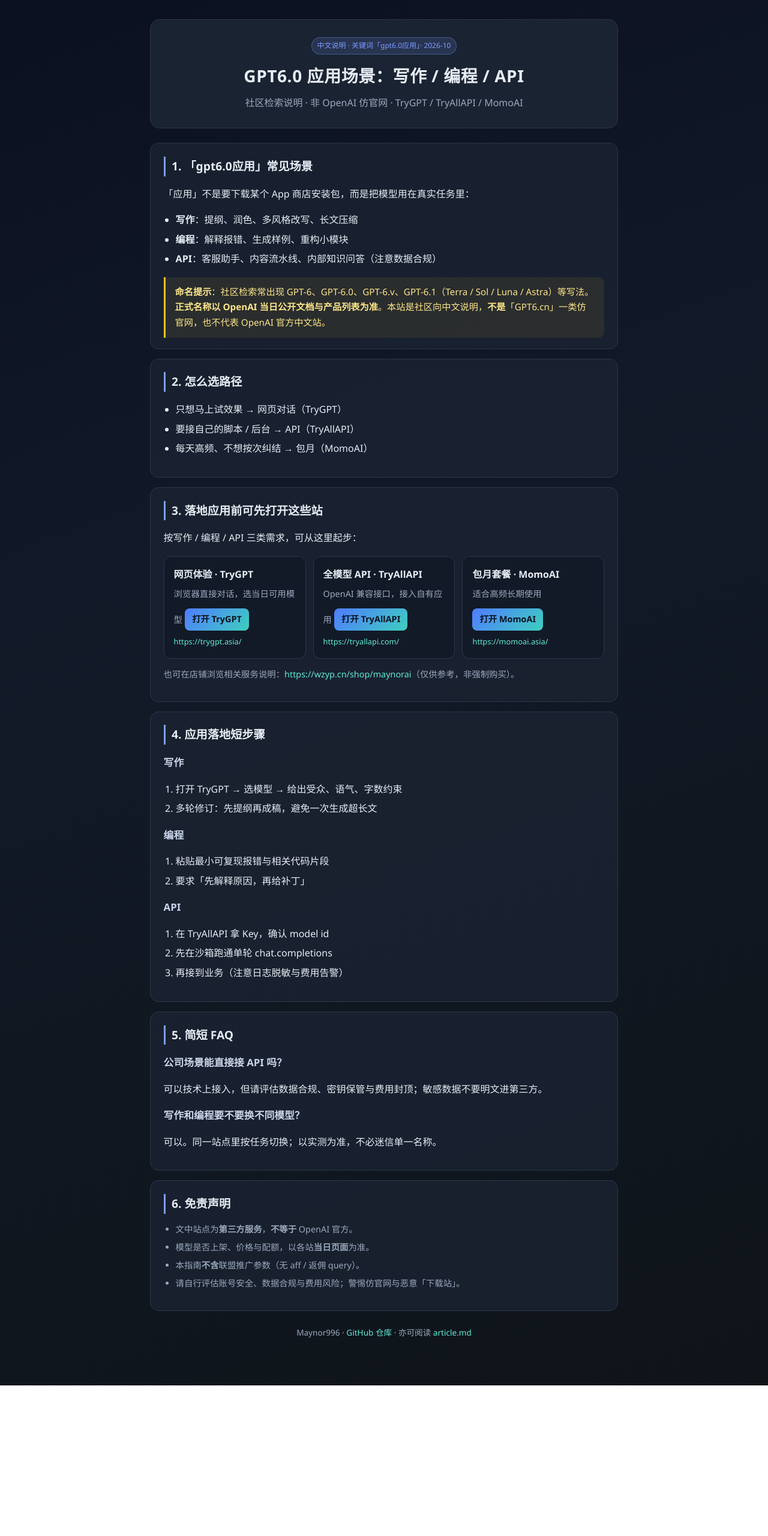
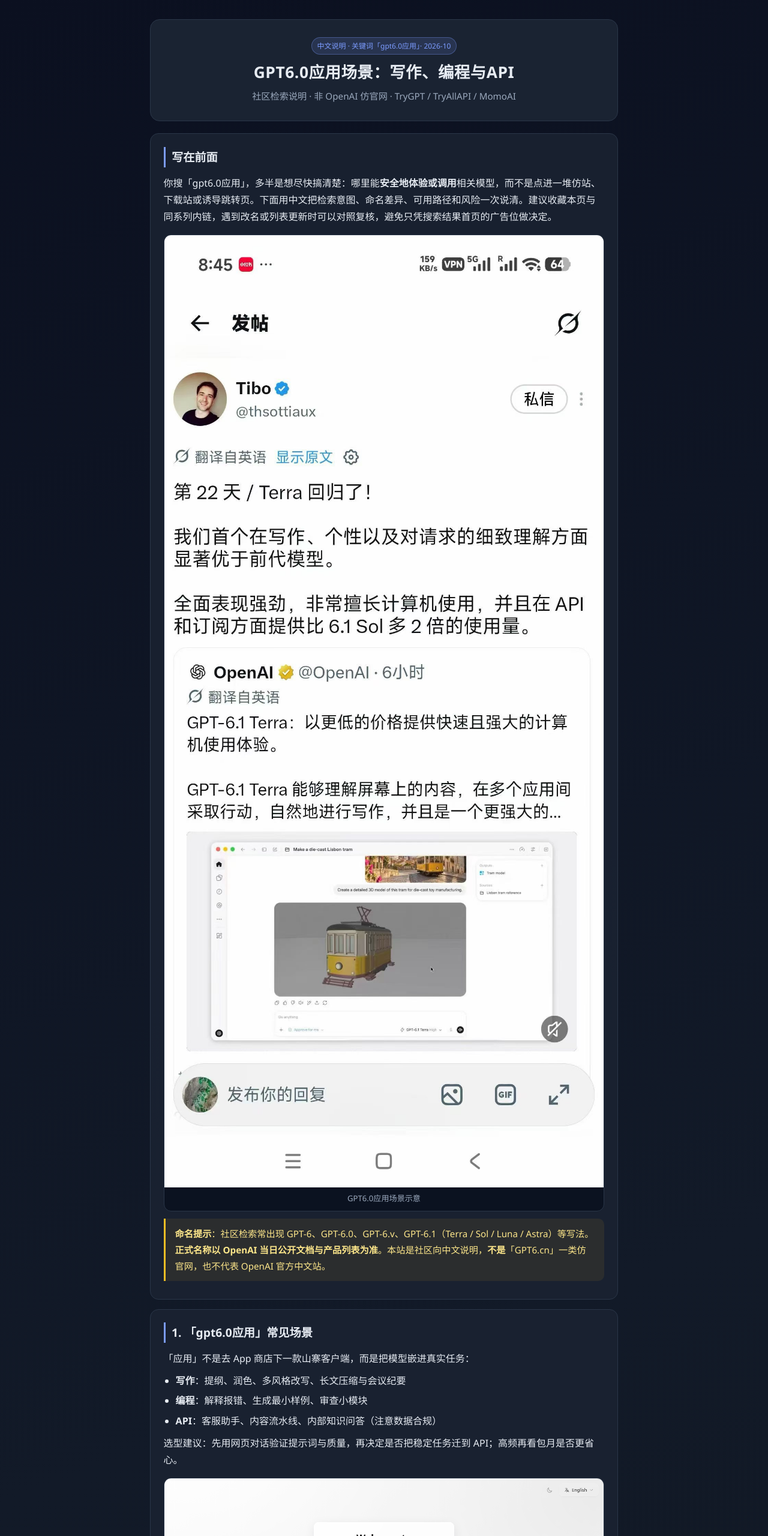
Before and after one commit to Maynor996/gpt6-0-yingyong, a plain HTML site: page docs/index.html in a window 1280 px wide. Shown: the top 2560 px of the page at 60% size. Before the commit the page ends 2309 px from the top, so only its background shows below. Drawn offline with Linux system fonts and the light colour scheme.

Commit message:
SEO + images upgrade for gpt6-0-yingyong
Add local docs images, Open Graph/canonical, expanded FAQ/body,
sibling internal links, and sync README SEO blurb.

```diff
--- a/docs/index.html
+++ b/docs/index.html
@@ -3,9 +3,19 @@
 <head>
   <meta charset="UTF-8" />
   <meta name="viewport" content="width=device-width, initial-scale=1" />
-  <title>GPT6.0 应用场景：写作 / 编程 / API · gpt6.0应用 · TryGPT / TryAllAPI / MomoAI</title>
-  <meta name="description" content="GPT6.0 应用场景：写作 / 编程 / API。澄清社区叫法与官方命名差异，提供网页/API/包月体验路径（TryGPT、TryAllAPI、MomoAI）。含步骤、FAQ 与免责声明。" />
+  <title>GPT6.0应用场景：写作、编程与API · gpt6.0应用</title>
+  <meta name="description" content="GPT6.0应用如何落地？本文覆盖写作润色、编程改错、接口接入三类场景，说明路径选择、合规与费用注意，并给出试用入口、落地短步骤、常见问题，以及与gpt6.v应用等关键词说明页的对照阅读链接。" />
   <meta name="keywords" content="gpt6.0应用,GPT6,GPT-6,TryGPT,TryAllAPI,MomoAI" />
+  <link rel="canonical" href="https://maynor996.github.io/gpt6-0-yingyong/" />
+  <meta property="og:type" content="article" />
+  <meta property="og:title" content="GPT6.0应用场景：写作、编程与API" />
+  <meta property="og:description" content="GPT6.0应用如何落地？本文覆盖写作润色、编程改错、接口接入三类场景，说明路径选择、合规与费用注意，并给出试用入口、落地短步骤、常见问题，以及与gpt6.v应用等关键词说明页的对照阅读链接。" />
+  <meta property="og:url" content="https://maynor996.github.io/gpt6-0-yingyong/" />
+  <meta property="og:image" content="https://maynor996.github.io/gpt6-0-yingyong/01-hero.jpg" />
+  <meta name="twitter:card" content="summary_large_image" />
+  <meta name="twitter:title" content="GPT6.0应用场景：写作、编程与API" />
+  <meta name="twitter:description" content="GPT6.0应用如何落地？本文覆盖写作润色、编程改错、接口接入三类场景，说明路径选择、合规与费用注意，并给出试用入口、落地短步骤、常见问题，以及与gpt6.v应用等关键词说明页的对照阅读链接。" />
+  <meta name="twitter:image" content="https://maynor996.github.io/gpt6-0-yingyong/01-hero.jpg" />
   <style>
     :root {
       --bg: #0f1419;
@@ -23,7 +33,7 @@
       font-family: "Segoe UI", "PingFang SC", "Hiragino Sans GB", "Microsoft YaHei", sans-serif;
       background: linear-gradient(160deg, #0b1020 0%, #121a28 40%, #0f1419 100%);
       color: var(--text);
-      line-height: 1.7;
+      line-height: 1.75;
       min-height: 100vh;
     }
     a { color: var(--accent2); text-decoration: none; }
@@ -34,11 +44,11 @@
       background: var(--card);
       border-radius: 16px;
       padding: 1.75rem 1.5rem;
-      margin-bottom: 1.5rem;
+      margin-bottom: 1.25rem;
       text-align: center;
     }
-    h1 { margin: 0 0 0.5rem; font-size: 1.75rem; letter-spacing: 0.02em; }
-    .tagline { color: var(--muted); margin: 0; }
+    h1 { margin: 0 0 0.5rem; font-size: 1.65rem; letter-spacing: 0.02em; line-height: 1.35; }
+    .tagline { color: var(--muted); margin: 0; font-size: 0.95rem; }
     .badge {
       display: inline-block;
       font-size: 0.75rem;
@@ -63,8 +73,29 @@
       padding-left: 0.65rem;
     }
     h3 { margin: 1rem 0 0.4rem; font-size: 1.05rem; color: #c9d4e8; }
-    ol, ul { padding-left: 1.25rem; }
+    p { margin: 0.55rem 0; }
+    ol, ul { padding-left: 1.25rem; margin: 0.4rem 0; }
     li { margin: 0.35rem 0; }
+    figure.hero, figure.inline {
+      margin: 1rem 0 0.35rem;
+      padding: 0;
+      border-radius: 12px;
+      overflow: hidden;
+      border: 1px solid var(--border);
+      background: #0b1220;
+    }
+    figure.hero img, figure.inline img {
+      display: block;
+      width: 100%;
+      max-width: 100%;
+      height: auto;
+    }
+    figcaption {
+      font-size: 0.82rem;
+      color: var(--muted);
+      padding: 0.45rem 0.75rem 0.6rem;
+      text-align: center;
+    }
     .cards {
       display: grid;
       gap: 0.75rem;
@@ -109,10 +140,17 @@
       border-radius: 0 10px 10px 0;
       color: #fde68a;
       font-size: 0.95rem;
+      margin: 0.75rem 0;
     }
-    .disclaimer {
+    .disclaimer { font-size: 0.9rem; color: var(--muted); }
+    .related a {
+      display: inline-block;
+      margin: 0.25rem 0.35rem 0.25rem 0;
+      padding: 0.25rem 0.6rem;
+      border-radius: 8px;
+      border: 1px solid var(--border);
+      background: #121a27;
       font-size: 0.9rem;
-      color: var(--muted);
     }
     footer {
       margin-top: 1.5rem;
@@ -127,24 +165,40 @@
   <div class="wrap">
     <header>
       <div class="badge">中文说明 · 关键词「gpt6.0应用」· 2026-10</div>
-      <h1>GPT6.0 应用场景：写作 / 编程 / API</h1>
+      <h1>GPT6.0应用场景：写作、编程与API</h1>
       <p class="tagline">社区检索说明 · 非 OpenAI 仿官网 · TryGPT / TryAllAPI / MomoAI</p>
     </header>
 
-    <section id="what">
-      <h2>1. 「gpt6.0应用」常见场景</h2>
-      <p>「应用」不是要下载某个 App 商店安装包，而是把模型用在真实任务里：</p>
-      <ul>
-        <li><strong>写作</strong>：提纲、润色、多风格改写、长文压缩</li>
-        <li><strong>编程</strong>：解释报错、生成样例、重构小模块</li>
-        <li><strong>API</strong>：客服助手、内容流水线、内部知识问答（注意数据合规）</li>
-      </ul>
+    <section id="intro">
+      <h2>写在前面</h2>
+      <p>你搜「gpt6.0应用」，多半是想尽快搞清楚：哪里能<strong>安全地体验或调用</strong>相关模型，而不是点进一堆仿站、下载站或诱导跳转页。下面用中文把检索意图、命名差异、可用路径和风险一次说清。建议收藏本页与同系列内链，遇到改名或列表更新时可以对照复核，避免只凭搜索结果首页的广告位做决定。</p>
+
+      <figure class="hero">
+        <img src="./01-hero.jpg" alt="GPT6.0应用场景示意" loading="lazy" width="1200" height="675" />
+        <figcaption>GPT6.0应用场景示意</figcaption>
+      </figure>
 
       <div class="note">
         <strong>命名提示</strong>：社区检索常出现 GPT-6、GPT-6.0、GPT-6.v、GPT-6.1（Terra / Sol / Luna / Astra）等写法。
         <strong>正式名称以 OpenAI 当日公开文档与产品列表为准</strong>。本站是社区向中文说明，<strong>不是</strong>「GPT6.cn」一类仿官网，也不代表 OpenAI 官方中文站。
       </div>
 
+    </section>
+
+    <section id="what">
+      <h2>1. 「gpt6.0应用」常见场景</h2>
+      <p>「应用」不是去 App 商店下一款山寨客户端，而是把模型嵌进真实任务：</p>
+      <ul>
+        <li><strong>写作</strong>：提纲、润色、多风格改写、长文压缩与会议纪要</li>
+        <li><strong>编程</strong>：解释报错、生成最小样例、审查小模块</li>
+        <li><strong>API</strong>：客服助手、内容流水线、内部知识问答（注意数据合规）</li>
+      </ul>
+      <p>选型建议：先用网页对话验证提示词与质量，再决定是否把稳定任务迁到 API；高频再看包月是否更省心。</p>
+
+      <figure class="inline">
+        <img src="./02-web.png" alt="网页对话应用示意" loading="lazy" width="1200" height="675" />
+        <figcaption>网页对话应用示意</figcaption>
+      </figure>
     </section>
 
     <section id="why">
@@ -182,6 +236,10 @@
       <p style="margin-top:0.9rem;font-size:0.9rem;color:var(--muted);">也可在店铺浏览相关服务说明：<a href="https://wzyp.cn/shop/maynorai" target="_blank" rel="noopener noreferrer">https://wzyp.cn/shop/maynorai</a>（仅供参考，非强制购买）。</p>
     </section>
 
+      <figure class="inline">
+        <img src="./03-api.png" alt="API接入应用示意" loading="lazy" width="1200" height="675" />
+        <figcaption>API接入应用示意</figcaption>
+      </figure>
 
     <section id="steps">
       <h2>4. 应用落地短步骤</h2>
@@ -204,25 +262,39 @@
     </section>
 
     <section id="faq">
-      <h2>5. 简短 FAQ</h2>
+      <h2>5. 常见问题 FAQ</h2>
       <h3>公司场景能直接接 API 吗？</h3>
-      <p>可以技术上接入，但请评估数据合规、密钥保管与费用封顶；敏感数据不要明文进第三方。</p>
+      <p>技术上可以，但请评估数据合规、密钥保管与费用封顶；敏感数据不要明文进第三方。</p>
       <h3>写作和编程要不要换不同模型？</h3>
       <p>可以。同一站点里按任务切换；以实测为准，不必迷信单一名称。</p>
+      <h3>「gpt6.0应用」需要下载客户端吗？</h3>
+      <p>一般不需要。网页验证通过后，再用 API 接到脚本或后台即可。</p>
+      <h3>和 GPT-5 应用有何不同？</h3>
+      <p>流程相同；差别在模型能力与成本。建议保留 GPT-5 对照组。</p>
+      <h3>包月和按量怎么选？</h3>
+      <p>偶发试用按量或网页；每日高频再评估包月是否覆盖目标模型。</p>
+    </section>
+
+    <section id="related">
+      <h2>相关阅读（同系列关键词）</h2>
+      <p>若你的检索词略有不同，可继续看这些说明页：</p>
+      <p class="related"><a href="https://maynor996.github.io/gpt6v-yingyong/">gpt6.v应用</a><a href="https://maynor996.github.io/gpt6-0-jieshao/">gpt6.0介绍</a><a href="https://maynor996.github.io/gpt6-0-xiazai/">gpt6.0下载</a></p>
     </section>
 
     <section id="disclaimer">
-      <h2>6. 免责声明</h2>
+      <h2>免责声明</h2>
       <ul class="disclaimer">
         <li>文中站点为<strong>第三方服务</strong>，<strong>不等于</strong> OpenAI 官方。</li>
         <li>模型是否上架、价格与配额，以各站<strong>当日页面</strong>为准。</li>
         <li>本指南<strong>不含</strong>联盟推广参数（无 aff / 返佣 query）。</li>
         <li>请自行评估账号安全、数据合规与费用风险；警惕仿官网与恶意「下载站」。</li>
+        <li>本页不提供、不承认任何「GPT6.cn」仿官网声称。</li>
       </ul>
     </section>
 
     <footer>
       <p>Maynor996 · <a href="https://github.com/Maynor996/gpt6-0-yingyong">GitHub 仓库</a> · 亦可阅读 <a href="./article.md">article.md</a></p>
+      <p style="margin-top:0.35rem;">gpt6.0应用 · TryGPT / TryAllAPI / MomoAI</p>
     </footer>
   </div>
 </body>
```
Also changed, not shown: docs/01-hero.jpg (added), docs/02-web.png (added), docs/03-api.png (added), 2 other files.
